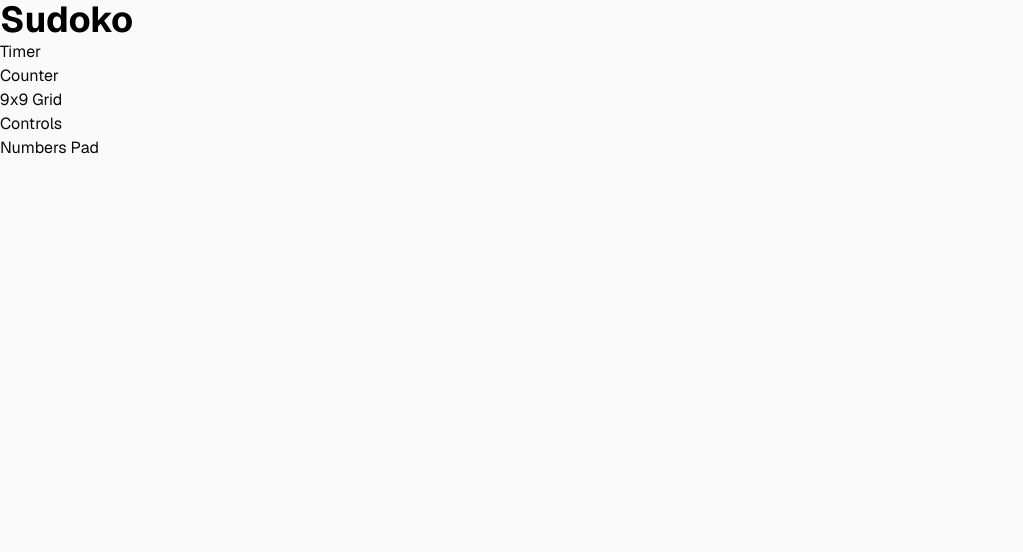
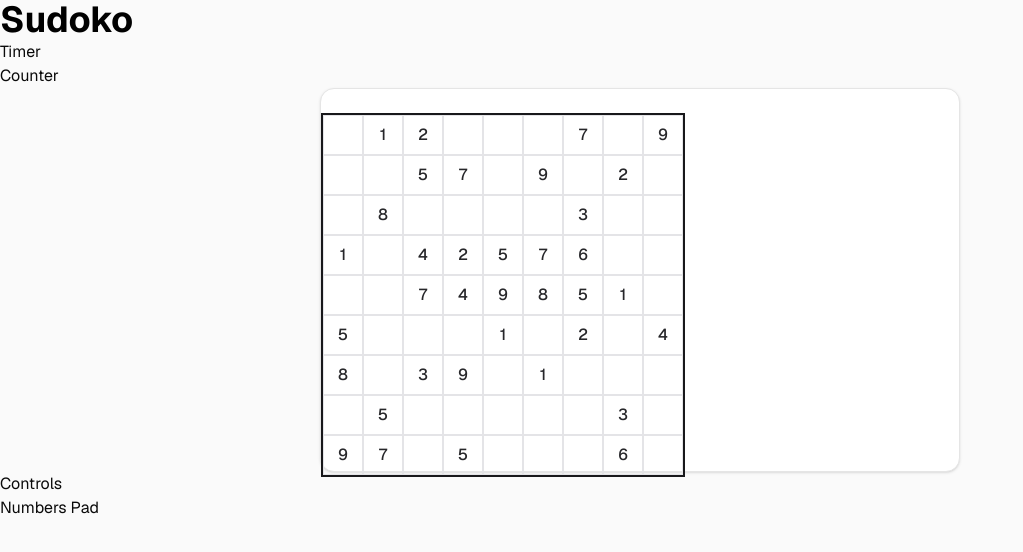
Before and after one commit to wesamAlsaleh/sudoko-f, a Next.js app: page / in a window 1280 px wide. Shown: the top 552 px of the page, without its empty margins (0-1023 px from the left). Built offline with nearby package versions, Linux system fonts and the light colour scheme.

Commit message:
feat: add the grid with sample puzzle

```diff
--- a/app/page.tsx
+++ b/app/page.tsx
@@ -8,7 +8,7 @@ import Title from "@/components/Title";
 export default function Home() {
   return (
     // Container
-    <div className="flex flex-col min-h-screen bg-zinc-50 font-sans">
+    <div className="flex flex-col min-h-screen bg-zinc-50 font-sans w-full">
       {/* Title */}
       <Title />
 
--- a/components/BoardCard.tsx
+++ b/components/BoardCard.tsx
@@ -1,10 +1,26 @@
 import React from "react";
 import Grid from "./Grid";
+import {
+  Card,
+  CardAction,
+  CardContent,
+  CardDescription,
+  CardFooter,
+  CardHeader,
+  CardTitle,
+} from "@/components/ui/card";
 
 export default function BoardCard() {
+  // puzzle string
+  const cellNumbers =
+    "012000709005709020080000300104257600007498510500010204803901000050000030970500060";
+
   return (
-    <div>
-      <Grid />
+    // Card container
+    <div className="flex justify-center items-center h-96">
+      <Card className="w-[50%] h-full">
+        <Grid puzzleString={cellNumbers} />
+      </Card>
     </div>
   );
 }
--- /dev/null
+++ b/components/Box.tsx
@@ -0,0 +1,9 @@
+import React from "react";
+
+interface BoxProps {
+  children: React.ReactNode;
+}
+
+export default function Box({ children }: BoxProps) {
+  return <div className="grid grid-cols-3 bg-green-50 w-40">{children}</div>;
+}
--- /dev/null
+++ b/components/Cell.tsx
@@ -0,0 +1,9 @@
+import React from "react";
+
+export default function Cell({ number }: { number: string }) {
+  return (
+    <div className="w-10 h-10 border border-zinc-200 flex items-center justify-center text-zinc-800 font-medium">
+      {number === "0" ? "" : number}
+    </div>
+  );
+}
--- a/components/Grid.tsx
+++ b/components/Grid.tsx
@@ -1,5 +1,24 @@
 import React from "react";
+import Cell from "./Cell";
+import Box from "./Box";
+import { log } from "console";
 
-export default function Grid() {
-  return <div>9x9 Grid</div>;
+export default function Grid({ puzzleString }: { puzzleString: string }) {
+  // define the grid sizes
+  const GRID_SIZE = 9;
+  const COLUMN_SIZE = 9;
+
+  // convert the puzzle string (81-char) into an array
+  const cellNumbers = puzzleString.split(""); // ["1", "2", ..., "81"]
+
+  // console.log(cellNumbers);
+
+  return (
+    // grid container
+    <div className="grid grid-cols-9 border-2 border-zinc-900 w-fit">
+      {cellNumbers.map((cellNumber, index) => {
+        return <Cell key={index} number={cellNumber} />;
+      })}
+    </div>
+  );
 }
```
